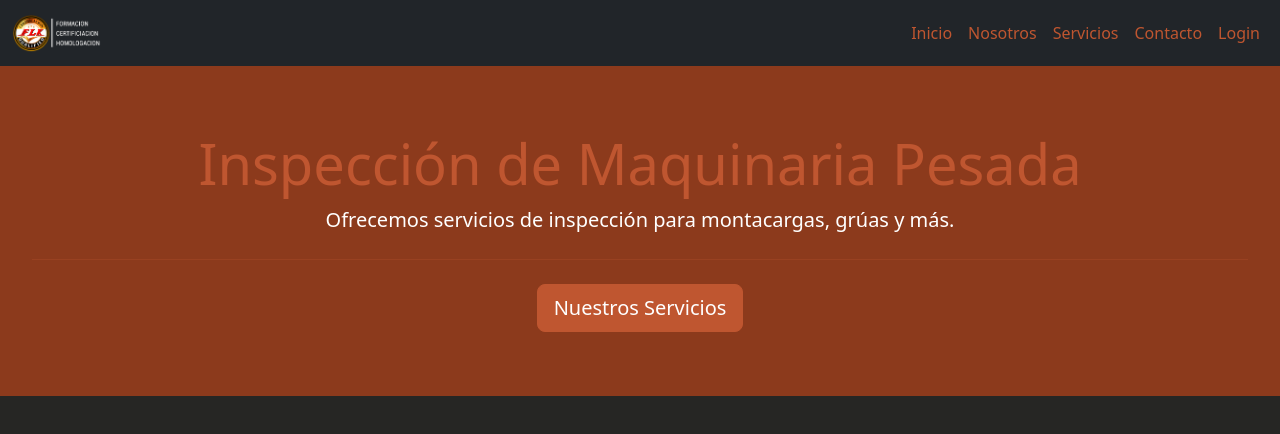
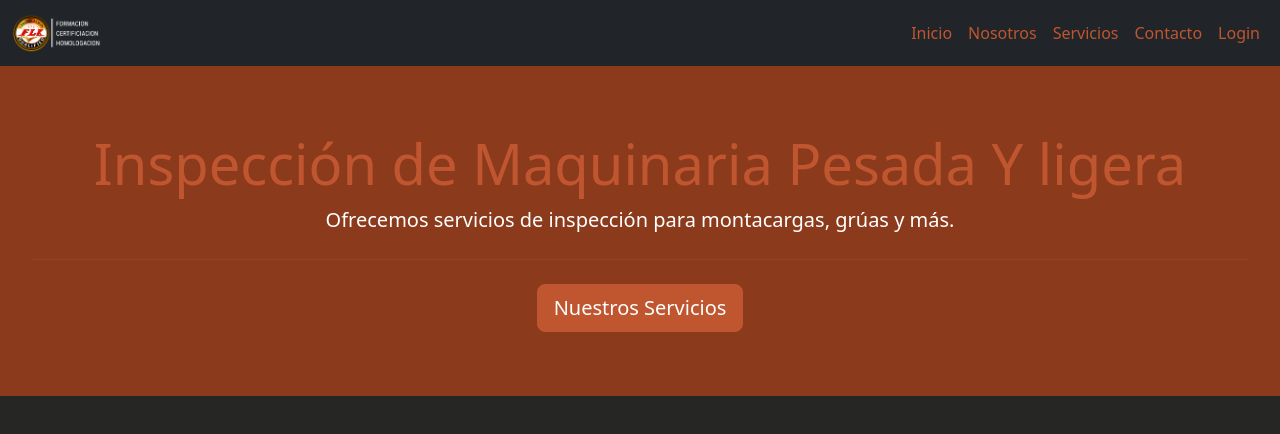
Before and after one commit to carlos12-bit/FrontEnd-GrupoFLK_LAT, a Vue app: page / in a window 1280 px wide. Shown: the top 434 px of the page. Built offline with nearby package versions, Linux system fonts and the light colour scheme.

Commit message:
Refactor(Home): Update heading and description in Home.vue

```diff
--- a/src/views/Home.vue
+++ b/src/views/Home.vue
@@ -2,7 +2,7 @@
   <navbar></navbar>
     <div class="home">
       <div class="jumbotron text-center" style="background-color: #8C3A1C; color: white;">
-        <h1 class="display-4">Inspección de Maquinaria Pesada</h1>
+        <h1 class="display-4">Inspección de Maquinaria Pesada Y ligera</h1>
         <p class="lead">Ofrecemos servicios de inspección para montacargas, grúas y más.</p>
         <hr class="my-4" style="border-color: #BF5630;">
         <router-link to="/services" class="btn btn-primary btn-lg">Nuestros Servicios</router-link>
```
